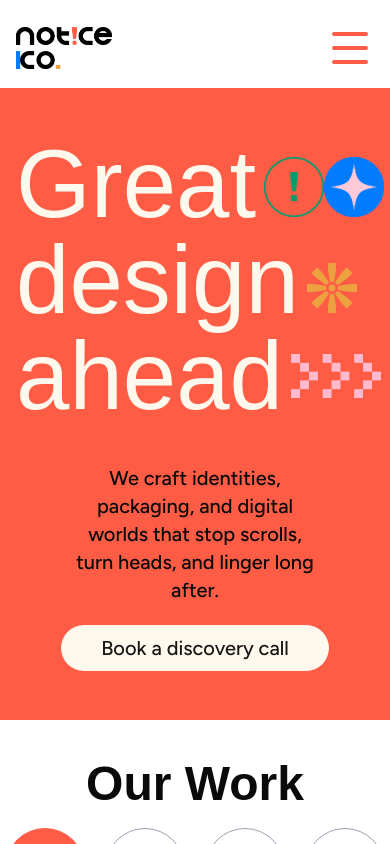
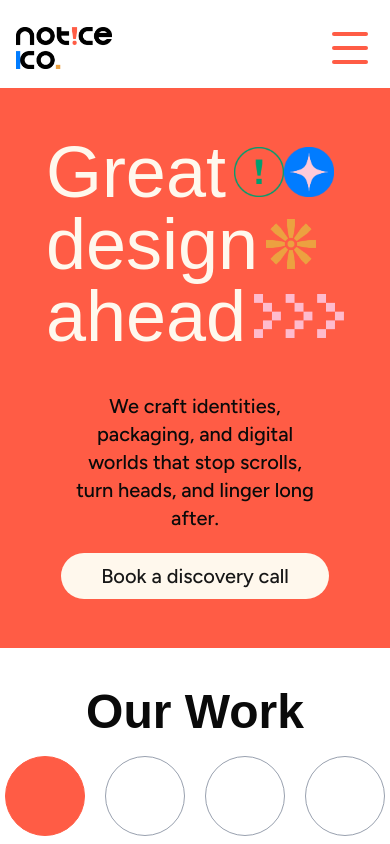
Before and after one commit to jamesesguerra/notice-site, a Next.js app: page / in a window 390 px wide. Shown: the top 844 px of the page. Built offline with nearby package versions, Linux system fonts and the light colour scheme; a web font is replaced by a local one.

Commit message:
adjust mobile sizes

```diff
--- a/components/layout/footer.tsx
+++ b/components/layout/footer.tsx
@@ -1,6 +1,6 @@
 import { Button } from "../ui/button"
 import Image from "next/image"
-import MobileFooter from "./mobile-footer"
+import MobileFooter from "./mobileFooter"
 
 const Footer = () => {
   return (
--- a/components/layout/mobile-footer.tsx
+++ b/components/layout/mobileFooter.tsx
@@ -24,26 +24,26 @@ const MobileFooter = () => {
       <div className="mt-15 flex justify-center gap-7">
         <Image
           src="/images/socials-57.png"
-          width={70}
-          height={70}
+          width={60}
+          height={60}
           alt="LinkedIn link"
         />
         <Image
           src="/images/socials-58.png"
-          width={70}
-          height={70}
+          width={60}
+          height={60}
           alt="Instagram link"
         />
         <Image
           src="/images/socials-59.png"
-          width={70}
-          height={70}
+          width={60}
+          height={60}
           alt="Email link"
         />
         <Image
           src="/images/socials-60.png"
-          width={70}
-          height={70}
+          width={60}
+          height={60}
           alt="Facebook link"
         />
       </div>
--- a/components/layout/mobileHero.tsx
+++ b/components/layout/mobileHero.tsx
@@ -4,22 +4,22 @@ import { Button } from "../ui/button"
 const MobileHero = () => {
   return (
     <div className="py-5 md:hidden">
-      <div className="flex flex-col items-center font-museo text-8xl font-medium text-customCream">
+      <div className="flex flex-col items-center font-museo text-7xl font-medium text-customCream">
         <div>
           <div className="flex items-baseline gap-2">
             <h3>Great</h3>
             <div className="flex">
               <Image
                 src="/images/benner_icons-51.png"
-                width={60}
-                height={60}
+                width={50}
+                height={50}
                 alt="a green exclamation point"
                 priority
               />
               <Image
                 src="/images/benner_icons-52.png"
-                width={60}
-                height={60}
+                width={50}
+                height={50}
                 alt="a blue circle"
                 priority
               />
--- a/components/theme-provider.tsx
+++ b/components/theme-provider.tsx
@@ -55,7 +55,8 @@ function ThemeHotkey() {
         return
       }
 
-      setTheme(resolvedTheme === "dark" ? "light" : "dark")
+      // setTheme(resolvedTheme === "dark" ? "light" : "dark")
+      setTheme("light")
     }
 
     window.addEventListener("keydown", onKeyDown)
```
